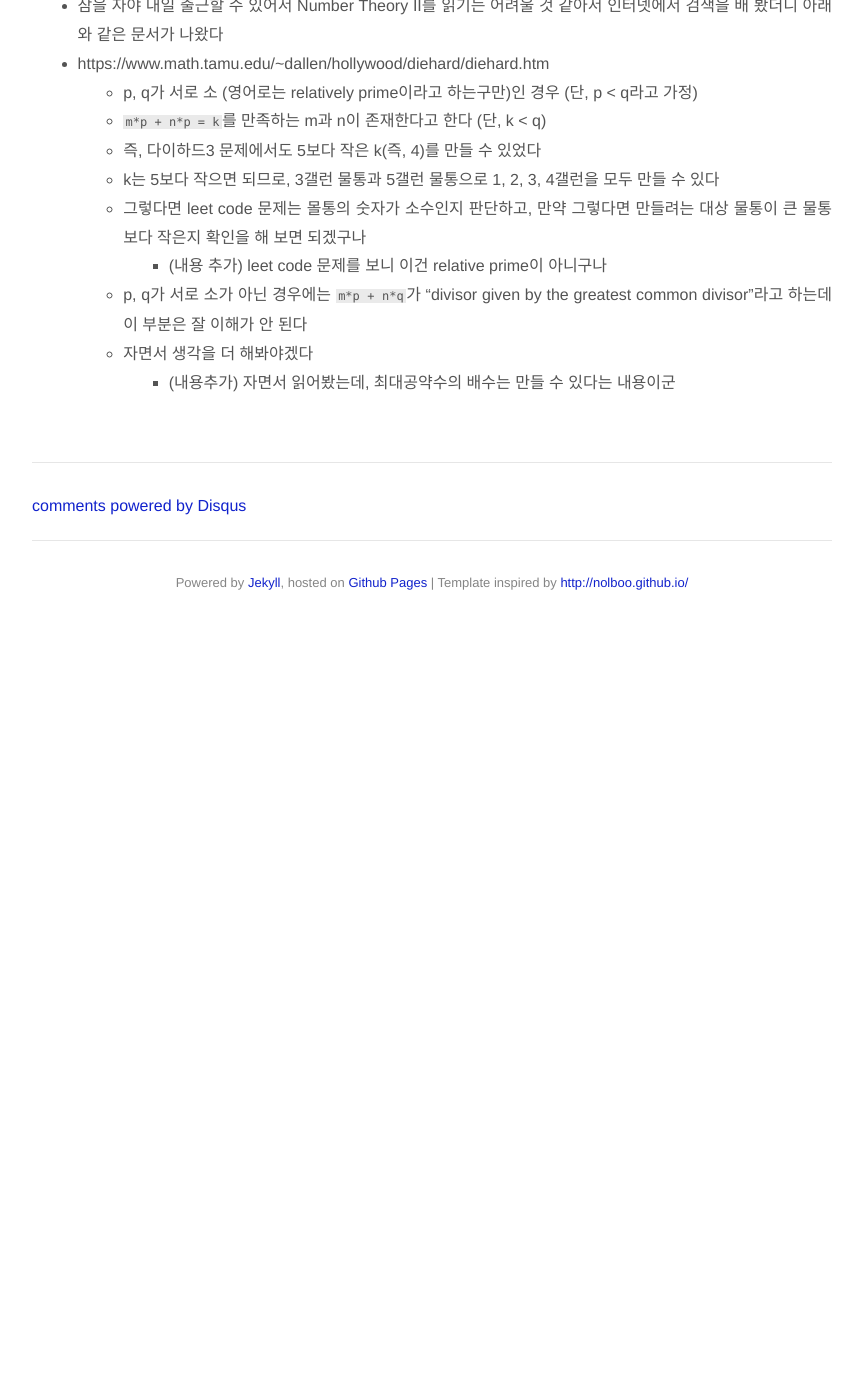
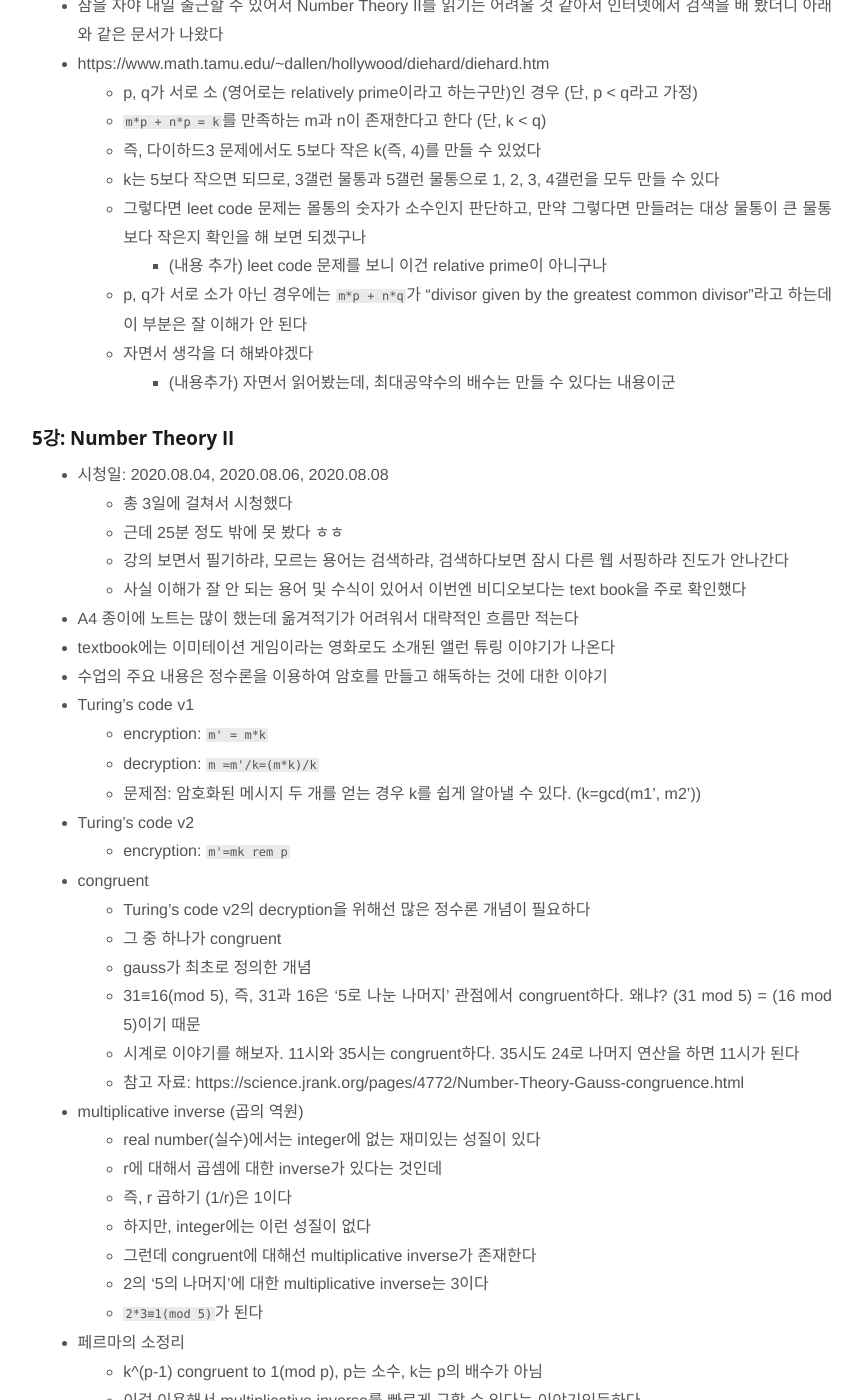
Before and after one commit to jason-heo/jason-heo.github.io, a Jekyll site: the page built from _posts/2020-07-28-math-for-cs.md, in a window 1280 px wide and 1400 px high, scrolled down 2345 px. Shown: the whole window, without its empty margins (208-1071 px from the left). Built offline with Jekyll 4.4.1, drawn with Linux system fonts in a browser that asks for light colours; comment, search, counter and statistics services are not loaded; before the commit the page ends 2975 px from its top, so only the background shows below that; some of the changed text lies outside the part shown.

Commit message:
5강 추가

````diff
--- a/_posts/2020-07-28-math-for-cs.md
+++ b/_posts/2020-07-28-math-for-cs.md
@@ -86,3 +86,51 @@ Text book: https://cs121.boazbarak.org/LehmanLeighton.pdf
     - p, q가 서로 소가 아닌 경우에는 `m*p + n*q`가 "divisor given by the greatest common divisor"라고 하는데 이 부분은 잘 이해가 안 된다
     - 자면서 생각을 더 해봐야겠다
         - (내용추가) 자면서 읽어봤는데, 최대공약수의 배수는 만들 수 있다는 내용이군
+
+### 5강: Number Theory II
+
+- 시청일: 2020.08.04, 2020.08.06, 2020.08.08
+    - 총 3일에 걸쳐서 시청했다
+    - 근데 25분 정도 밖에 못 봤다 ㅎㅎ
+    - 강의 보면서 필기하랴, 모르는 용어는 검색하랴, 검색하다보면 잠시 다른 웹 서핑하랴 진도가 안나간다
+    - 사실 이해가 잘 안 되는 용어 및 수식이 있어서 이번엔 비디오보다는 text book을 주로 확인했다
+- A4 종이에 노트는 많이 했는데 옮겨적기가 어려워서 대략적인 흐름만 적는다
+- textbook에는 이미테이션 게임이라는 영화로도 소개된 앨런 튜링 이야기가 나온다
+- 수업의 주요 내용은 정수론을 이용하여 암호를 만들고 해독하는 것에 대한 이야기
+- Turing's code v1
+    - encryption: `m' = m*k`
+    - decryption: `m =m'/k=(m*k)/k`
+    - 문제점: 암호화된 메시지 두 개를 얻는 경우 k를 쉽게 알아낼 수 있다. (k=gcd(m1', m2'))
+- Turing's code v2
+    - encryption: `m'=mk rem p`
+- congruent
+    - Turing's code v2의 decryption을 위해선 많은 정수론 개념이 필요하다
+    - 그 중 하나가 congruent
+    - gauss가 최초로 정의한 개념
+    - 31≡16(mod 5), 즉, 31과 16은 '5로 나눈 나머지' 관점에서 congruent하다. 왜냐? (31 mod 5) = (16 mod 5)이기 때문
+    - 시계로 이야기를 해보자. 11시와 35시는 congruent하다. 35시도 24로 나머지 연산을 하면 11시가 된다
+    - 참고 자료: https://science.jrank.org/pages/4772/Number-Theory-Gauss-congruence.html
+- multiplicative inverse (곱의 역원)
+    - real number(실수)에서는 integer에 없는 재미있는 성질이 있다
+    - r에 대해서 곱셈에 대한 inverse가 있다는 것인데
+    - 즉, r 곱하기 (1/r)은 1이다
+    - 하지만, integer에는 이런 성질이 없다
+    - 그런데 congruent에 대해선 multiplicative inverse가 존재한다
+    - 2의 '5의 나머지'에 대한 multiplicative inverse는 3이다
+    - `2*3≡1(mod 5)`가 된다
+- 페르마의 소정리
+    - k^(p-1) congruent to 1(mod p), p는 소수, k는 p의 배수가 아님
+    - 이걸 이용해서 multiplicative inverse를 빠르게 구할 수 있다는 이야기인듯하다
+    - 그리고 이걸 이용해서 Turing's code V2의 k를 구할 수 있으므로, 암호를 해석할 수 있다는 이야기인 듯
+    - 잘 이해가 안 되서 [경희대 이상준 교수님의 강의](https://youtu.be/sWJtKpYNzk0?t=848)를 참고했다
+        - 이 분도 강의를 쉽고 재미있게 하시네
+- Turing's code v2
+    - decryption: multiplicative inverse를 이용한다(라고 강의를 이해했다)
+        - `m = m'*k^-1 rem p`
+		- 강의 들을 때는 이해한 것 같았는데 정리하려니 무슨 말인지 또 모르겠다
+    - 비밀키 k를 알아오는 방법: 페르마의 소정리를 이용한다(라고 강의를 이해했다)
+		```
+		m*(p^−2) ≡ m^(p-2)*mk (mod p)
+				 ≡ m^(p-1)*k (mod p)
+				 ≡ k (mod p)
+		```
````
